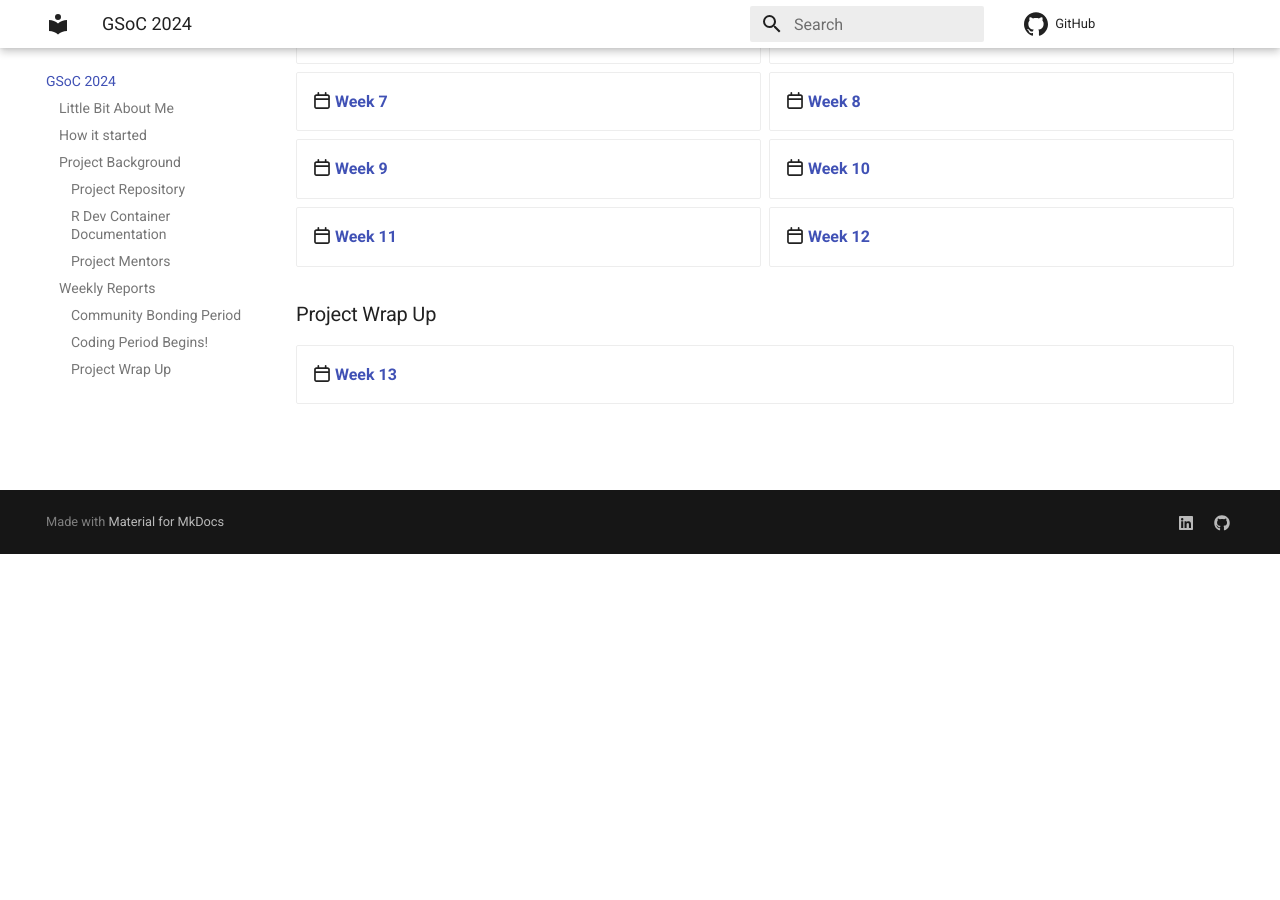
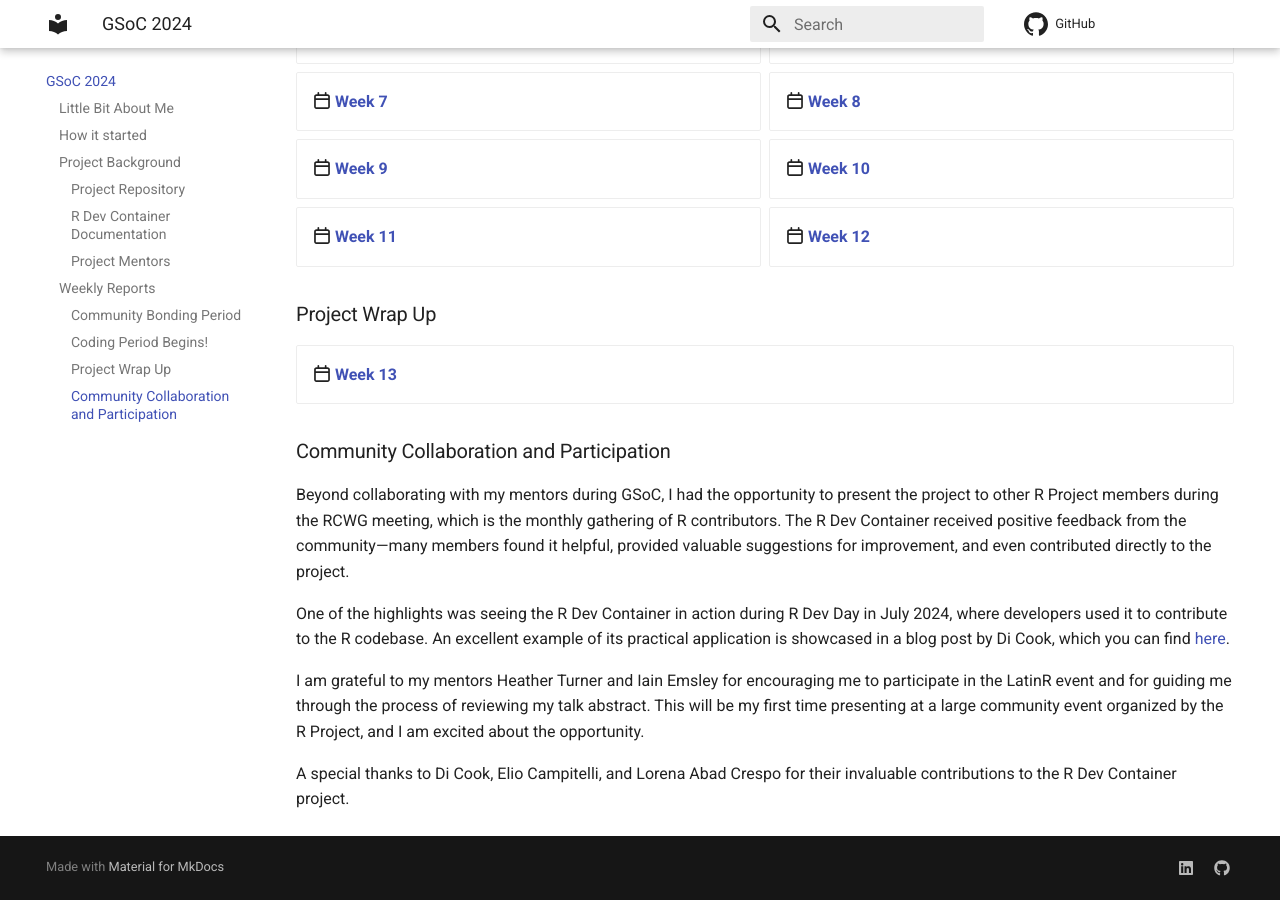
Before and after one commit to StarTrooper08/gsoc24-weekly-report, an MkDocs documentation site: the page built from docs/index.md, in a window 1280 px wide and 900 px high, scrolled down 1805 px. Built offline with MkDocs 1.6.1 and Material for MkDocs 9.7.7, drawn with Linux system fonts in a browser that asks for light colours; before the commit the page ends 2359 px from its top, so only the background shows below that.

Commit message:
community collaboration

```diff
--- a/docs/index.md
+++ b/docs/index.md
@@ -74,4 +74,13 @@ Heather Turner and  Iain Emsley
 [Week 12]: reports/week_12.md
 [Week 13]: reports/week_13.md
 
-###
+
+### Community Collaboration and Participation
+
+Beyond collaborating with my mentors during GSoC, I had the opportunity to present the project to other R Project members during the RCWG meeting, which is the monthly gathering of R contributors. The R Dev Container received positive feedback from the community—many members found it helpful, provided valuable suggestions for improvement, and even contributed directly to the project.
+
+One of the highlights was seeing the R Dev Container in action during R Dev Day in July 2024, where developers used it to contribute to the R codebase. An excellent example of its practical application is showcased in a blog post by Di Cook, which you can find [here](https://www.dicook.org/posts/2024-07-14-r-devel/).
+
+I am grateful to my mentors Heather Turner and Iain Emsley for encouraging me to participate in the LatinR event and for guiding me through the process of reviewing my talk abstract. This will be my first time presenting at a large community event organized by the R Project, and I am excited about the opportunity.
+
+A special thanks to Di Cook, Elio Campitelli, and Lorena Abad Crespo for their invaluable contributions to the R Dev Container project.
```
